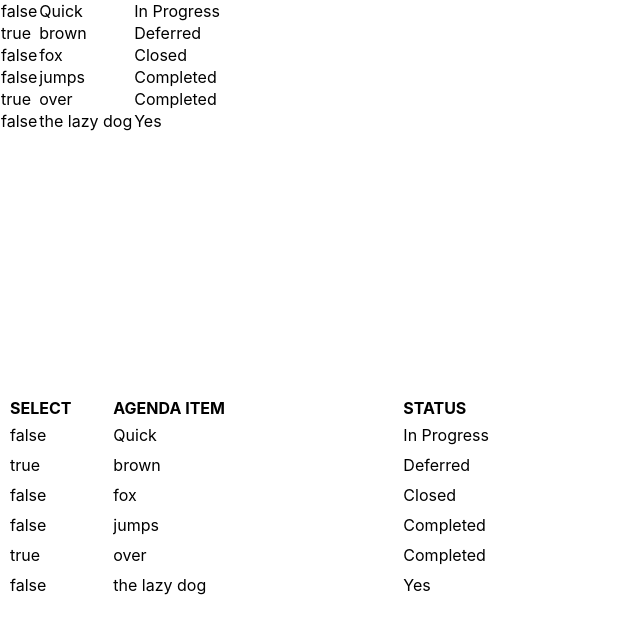
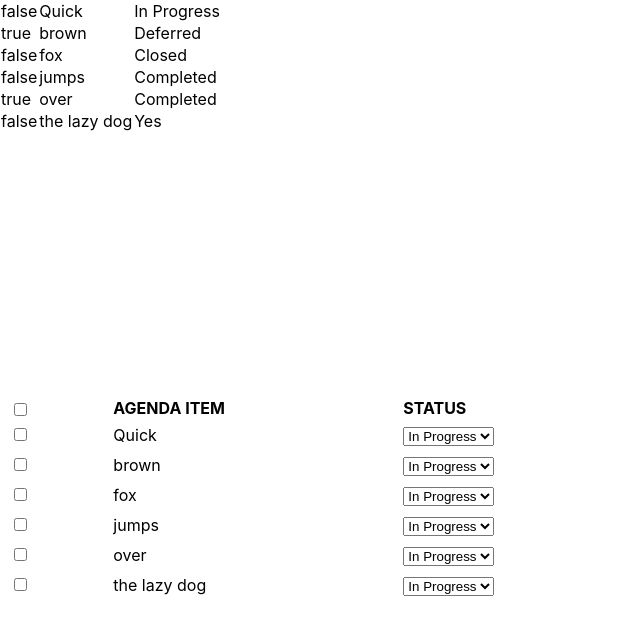
Before and after one commit to sepsol/sortable-hoc-virtualized-demo, a React (Create React App) app: page / in a window 1280 px wide. Shown: the top 634 px of the page, without its empty margins (0-640 px from the left). Built offline with nearby package versions, Linux system fonts and the light colour scheme.

Commit message:
Override react-virtualized Column renderers

```diff
--- a/package.json
+++ b/package.json
@@ -13,6 +13,7 @@
     "react-scripts": "4.0.0",
     "react-sortable-hoc": "^1.11.0",
     "react-virtualized": "^9.22.2",
+    "react-virtualized-checkbox": "^3.0.1",
     "web-vitals": "^0.2.4"
   },
   "scripts": {
--- a/src/SortableTable.js
+++ b/src/SortableTable.js
@@ -1,20 +1,22 @@
-import React, {Component} from 'react';
-import {arrayMove, SortableContainer, SortableElement} from 'react-sortable-hoc';
-import {defaultTableRowRenderer, Table, Column} from 'react-virtualized';
+import React, { Component } from 'react';
+import { arrayMove, SortableContainer, SortableElement } from 'react-sortable-hoc';
+import { defaultTableRowRenderer, Table, Column } from 'react-virtualized';
 import 'react-virtualized/styles.css'
 
 const SortableTable = SortableContainer(Table);
 const SortableTableRowRenderer = SortableElement(defaultTableRowRenderer);
 
 function rowRenderer(props) {
-  return <SortableTableRowRenderer {...props} />;
+  return (
+    <SortableTableRowRenderer {...props} />
+  );
 }
 
 function CustomizedTable(props) {
   return (
     <SortableTable
       rowRenderer={rowRenderer}
-      rowGetter={({index}) => props.items[index]}
+      rowGetter={({ index }) => props.items[index]}
       width={600}
       height={300}
       headerHeight={20}
@@ -22,9 +24,27 @@ function CustomizedTable(props) {
       rowCount={props.items.length}
       {...props}
     >
-      <Column label="Select" dataKey="checkbox" width={100} />
+      <Column
+        label="Select"
+        dataKey="checkbox"
+        width={100}
+        headerRenderer={() => <input type="checkbox" />}
+        cellRenderer={() => <input type="checkbox" />}
+
+      />
       <Column label="Agenda Item" dataKey="agendaItem" width={300} />
-      <Column label="Status" dataKey="agendaStatus" width={200} />
+      <Column
+        label="Status"
+        dataKey="agendaStatus"
+        width={200}
+        cellRenderer={() =>
+          <select>
+            <option>In Progress</option>
+            <option>Deferred</option>
+            <option>Closed</option>
+            <option>Completed</option>
+          </select>}
+      />
     </SortableTable>
   );
 }
@@ -32,12 +52,12 @@ function CustomizedTable(props) {
 class SortableCustomizedTable extends Component {
   state = {
     items: [
-      {checkbox: 'false', agendaItem: 'Quick', agendaStatus: 'In Progress', height: 89},
-      {checkbox: 'true', agendaItem: 'brown', agendaStatus: 'Deferred', height: 89},
-      {checkbox: 'false', agendaItem: 'fox', agendaStatus: 'Closed', height: 89},
-      {checkbox: 'false', agendaItem: 'jumps', agendaStatus: 'Completed', height: 89},
-      {checkbox: 'true', agendaItem: 'over', agendaStatus: 'Completed', height: 89},
-      {checkbox: 'false', agendaItem: 'the lazy dog', agendaStatus: 'Yes', height: 89},
+      { checkbox: 'false', agendaItem: 'Quick', agendaStatus: 'In Progress', height: 89 },
+      { checkbox: 'true', agendaItem: 'brown', agendaStatus: 'Deferred', height: 89 },
+      { checkbox: 'false', agendaItem: 'fox', agendaStatus: 'Closed', height: 89 },
+      { checkbox: 'false', agendaItem: 'jumps', agendaStatus: 'Completed', height: 89 },
+      { checkbox: 'true', agendaItem: 'over', agendaStatus: 'Completed', height: 89 },
+      { checkbox: 'false', agendaItem: 'the lazy dog', agendaStatus: 'Yes', height: 89 },
     ]
   }
 
@@ -45,9 +65,9 @@ class SortableCustomizedTable extends Component {
     this.Table = tableInstance;
   }
 
-  onSortEnd = ({oldIndex, newIndex}) => {
+  onSortEnd = ({ oldIndex, newIndex }) => {
     if (oldIndex === newIndex) return;
-    const {items} = this.state;
+    const { items } = this.state;
     this.setState({
       items: arrayMove(items, oldIndex, newIndex)
     });
@@ -56,8 +76,8 @@ class SortableCustomizedTable extends Component {
   }
 
   render() {
-    const {items} = this.state;
-    return(
+    const { items } = this.state;
+    return (
       <CustomizedTable
         items={items}
         getRef={this.registerTableRef}
--- a/src/index.js
+++ b/src/index.js
@@ -3,7 +3,6 @@ import ReactDOM from 'react-dom';
 import './index.css';
 
 import App from './App';
-import DemoApp from './plnkr/virtualized-example-plnkr/demo-app';
 import SortableTable from './SortableTable';
 import reportWebVitals from './reportWebVitals';
 
```
Also changed, not shown: 1 other file (tests, documents, lock files or other folders).
